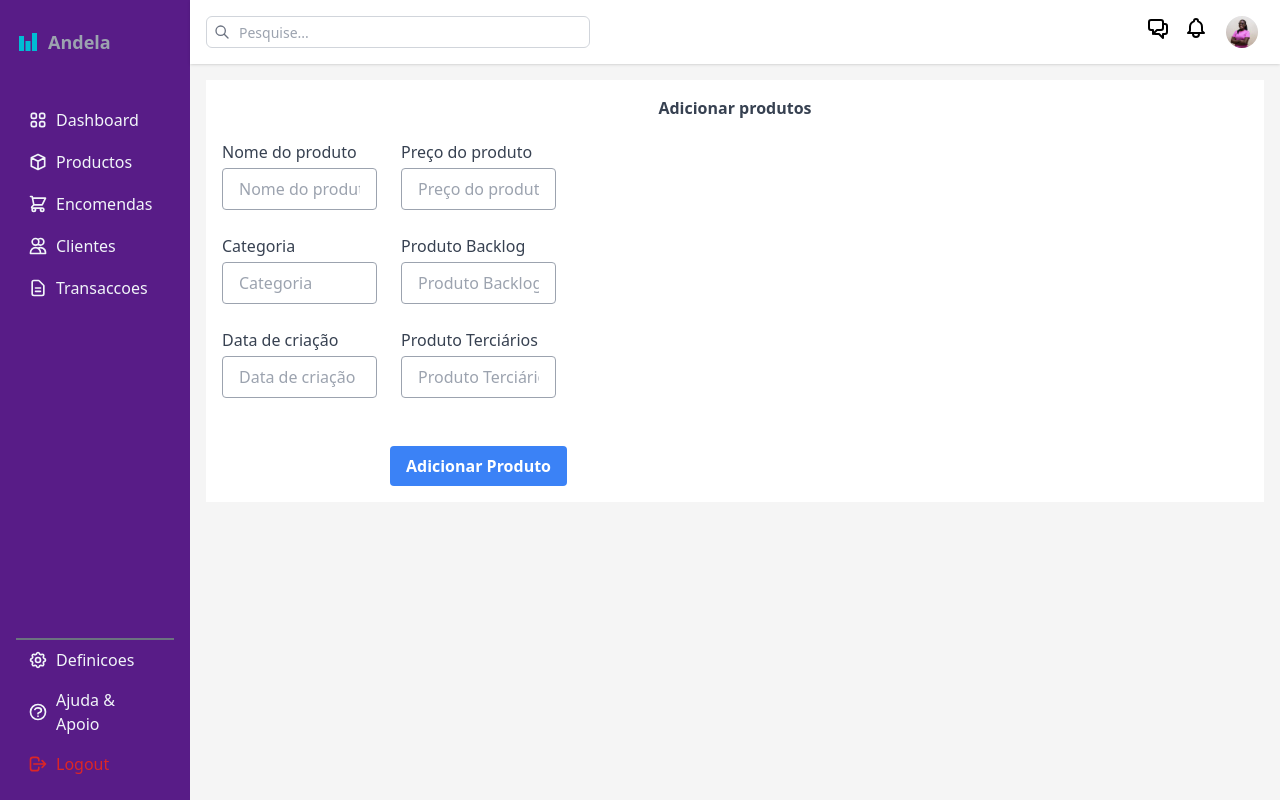
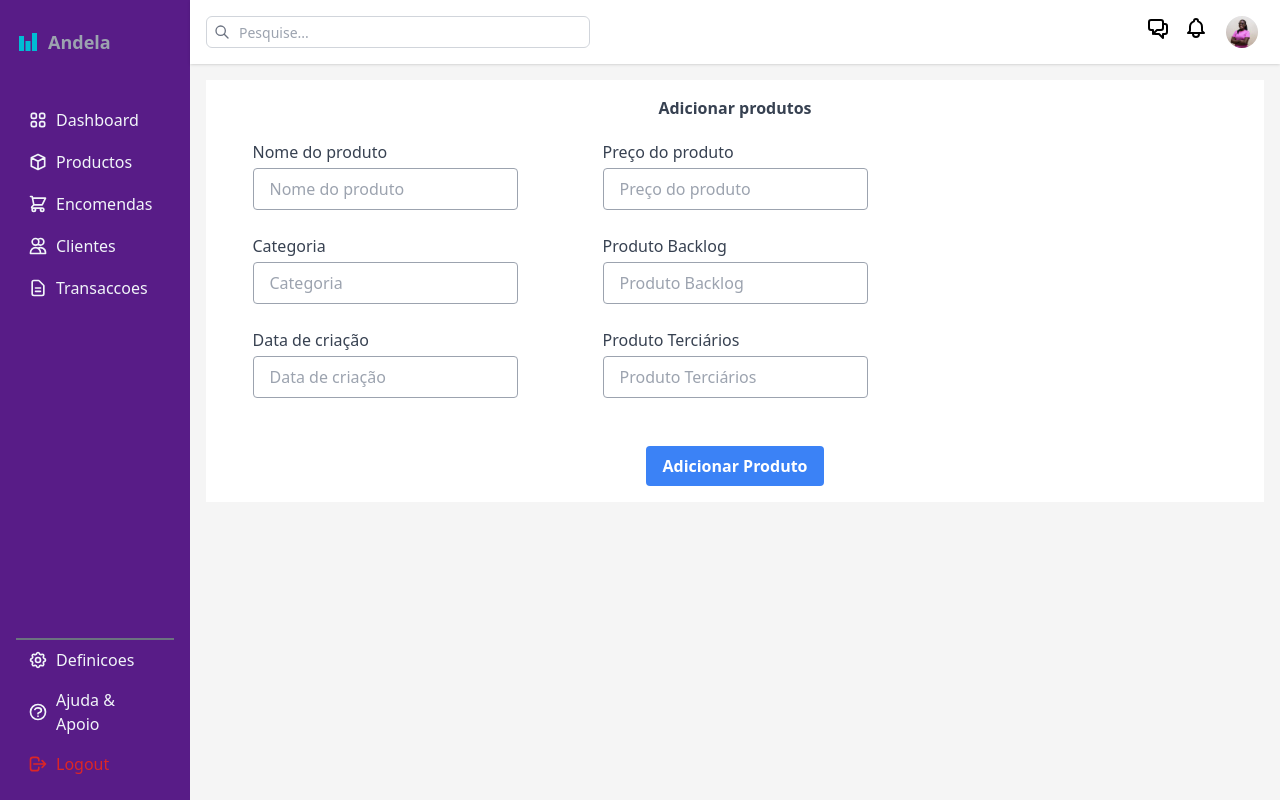
Before and after one commit to MatolaTheCoder/andela-sweet-gift, a React (Create React App) app: page /produtos/add in a window 1280 px wide. Built offline with nearby package versions, Linux system fonts and the light colour scheme.

Commit message:
styling the input group

```diff
--- a/src/components/ProdutosAdd.jsx
+++ b/src/components/ProdutosAdd.jsx
@@ -3,20 +3,25 @@ import React from 'react';
 export default function ProdutosAdd() {
   return (
     <div className="container w-full p-4 bg-white">
+      <form action="" method="post">
+        <div className="">
           <div className="flex justify-center text-gray-700 font-bold pb-5">
           <span>Adicionar produtos</span>
         </div>
-      <div className="w-1/2 justify-center">
+        <div className="">
           <div className="grid grid-cols-1 md:grid-cols-3 gap-6">
             <InputGroup label1="Nome do produto" label2="Categoria" label3="Data de criação" />
             <InputGroup label1="Preço do produto" label2="Produto Backlog" label3="Produto Terciários" />
+          </div>
+
+          </div>
         </div>
         <div className="flex justify-center mt-6">
             <button className="bg-blue-500 hover:bg-blue-700 text-white font-bold py-2 px-4 rounded">
               Adicionar Produto
             </button>
           </div>
-      </div>
+      </form>
 
     </div>
   );
```
Lines whose indentation alone changed are shown as unchanged.
